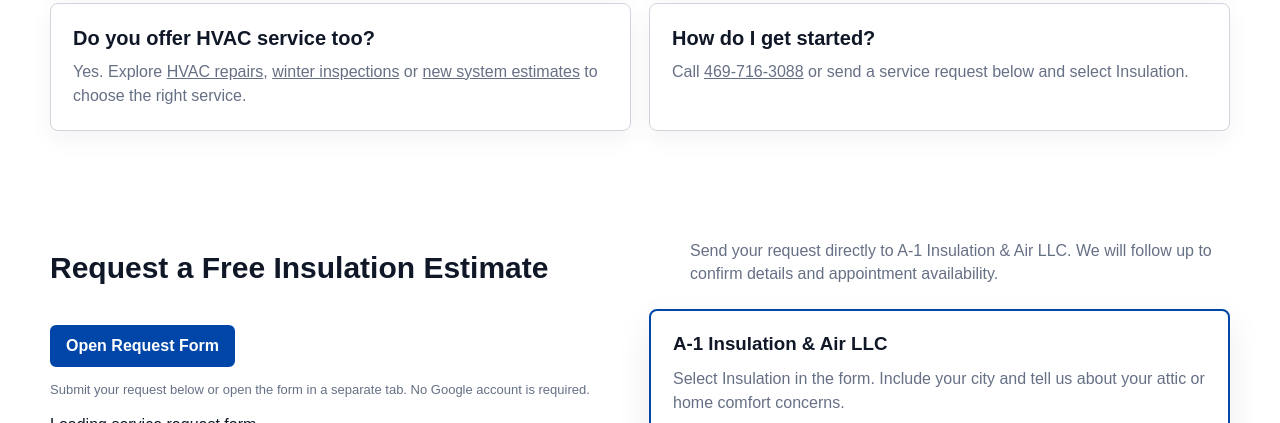
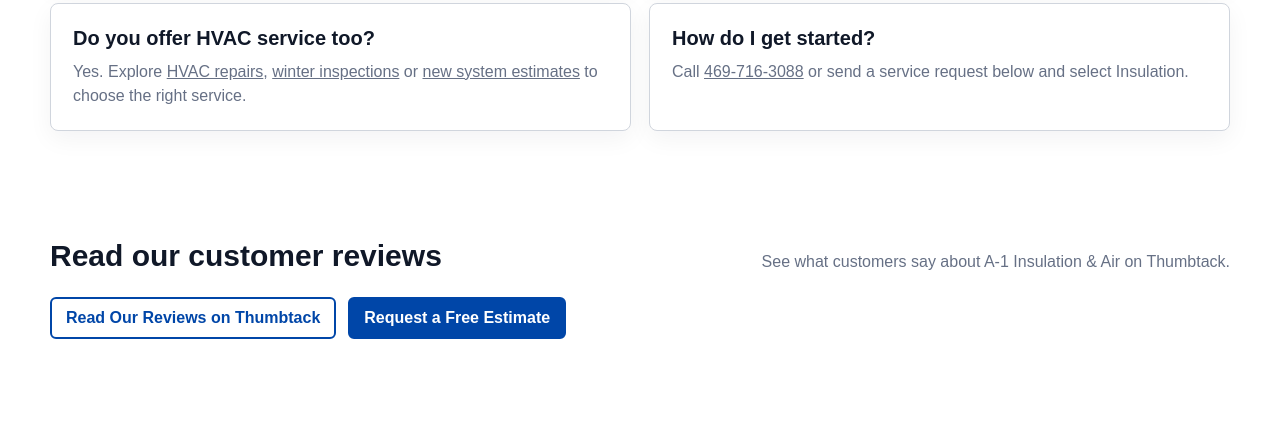
Before and after one commit to a1insulationairdfw/a1-insulation-air, a plain HTML site: page attic-insulation/index.html in a window 1280 px wide. Shown: the part 2527-2950 px from the top of the page. Drawn offline with Linux system fonts and the light colour scheme.

Commit message:
Link Thumbtack customer reviews from homepage and insulation page

```diff
--- a/attic-insulation/index.html
+++ b/attic-insulation/index.html
@@ -50,6 +50,7 @@
 <article class="card"><h3>Do you offer HVAC service too?</h3><p>Yes. Explore <a href="../hvac-repair/">HVAC repairs</a>, <a href="../winter-hvac-inspection/">winter inspections</a> or <a href="../hvac-installation/">new system estimates</a> to choose the right service.</p></article>
 <article class="card"><h3>How do I get started?</h3><p>Call <a href="tel:4697163088">469-716-3088</a> or send a service request below and select Insulation.</p></article>
 </div></div></section>
+<section id="reviews"><div class="wrap"><div class="section-head"><h2>Read our customer reviews</h2><p>See what customers say about A-1 Insulation &amp; Air on Thumbtack.</p></div><div class="hero-actions"><a class="btn secondary" href="https://www.thumbtack.com/tx/hillsboro/insulation/-1-insulation/service/340747087163621595" target="_blank" rel="noopener">Read Our Reviews on Thumbtack</a><a class="btn" href="#contact">Request a Free Estimate</a></div></div></section>
 <section id="contact">
       <div class="wrap">
         <div class="section-head">
```
Also changed, not shown: index.html (+1 -0 lines).
